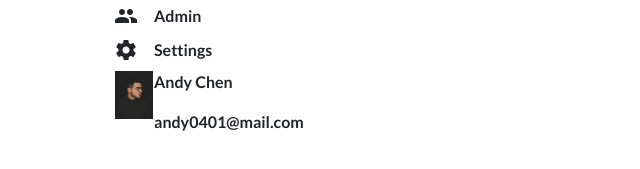
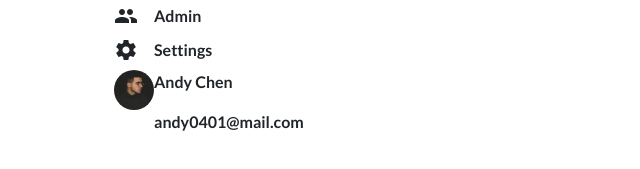
Before and after one commit to NekoBoxy/practice-2024-summer-w5, a Vue app: page / in a window 1280 px wide. Shown: the part 243-412 px from the top of the page, without its empty margins (0-640 px from the left). Built offline with nearby package versions, Linux system fonts and the light colour scheme.

Commit message:
圓形使用者圖像 done

```diff
--- a/src/assets/scss/main.scss
+++ b/src/assets/scss/main.scss
@@ -12,6 +12,8 @@ body {
 
 img {
   display: block;
+  width: 100%;
+  height: auto;
 }
 
 .navbar-brand {
@@ -54,15 +56,11 @@ img {
 
   }
 
-  .avatar {
+  .avatar img {
     width: 40px;
-    aspect-ratio: 1 / 1;
-    border: 1px solid transparent;
+    height: 40px;
+    object-fit: cover;
     border-radius: 24px;
-
-    img {
-      max-width: 100%;
-    }
   }
 
 }
```
